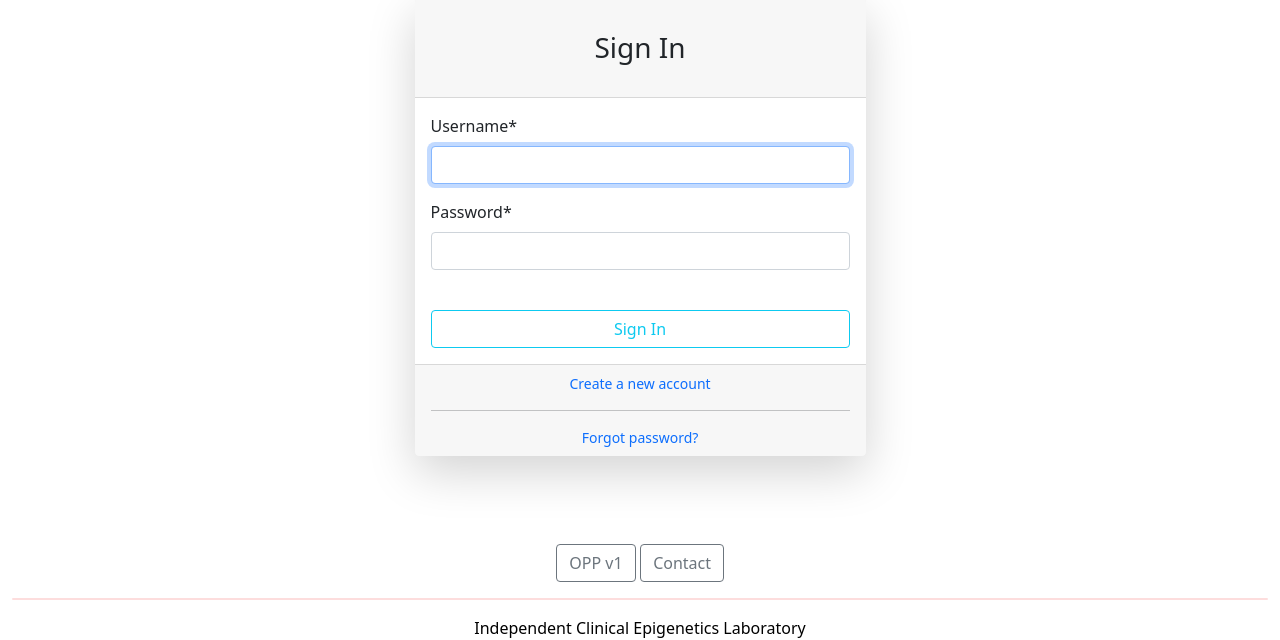
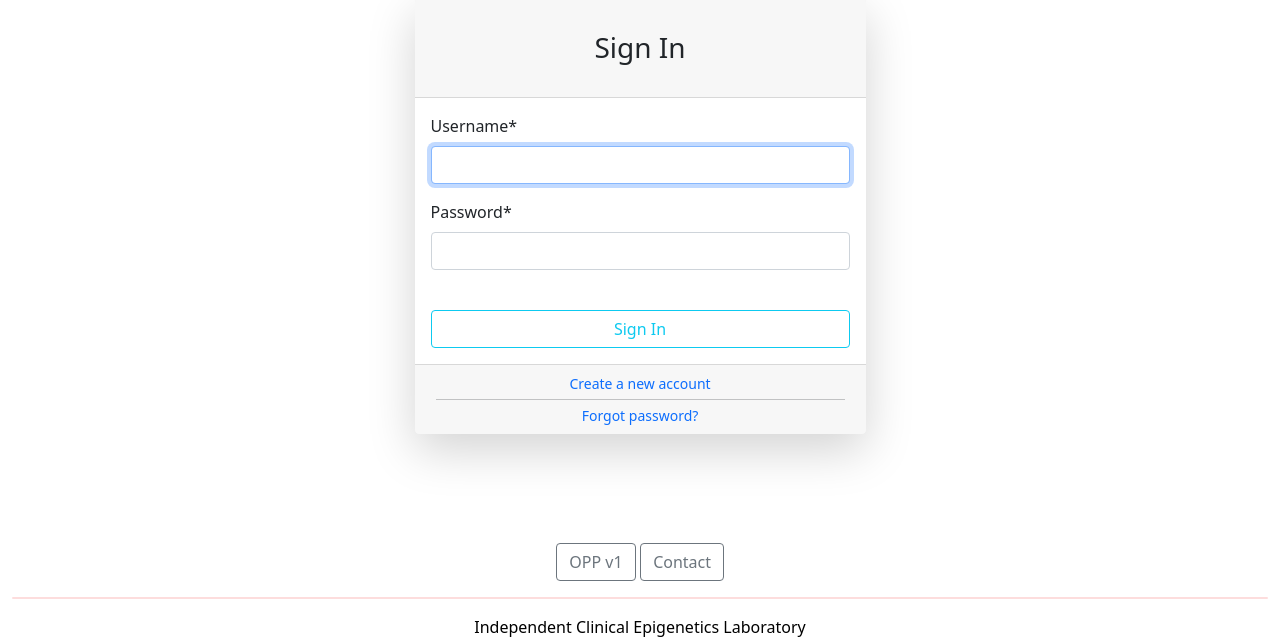
Before and after one commit to ClinicalEpigeneticsLaboratory/ACCS, a Django app: page /login/ in a window 1280 px wide. Shown: the part 89-729 px from the top of the page. Run offline with Django 5.2, Linux system fonts and the light colour scheme; parts of the project's set-up code (start-up, migrations or seed data) failed here and were passed over; some libraries are stand-ins or nearby versions.

Commit message:
Minor layout update

```diff
--- a/accs_app/users/templates/users/login.html
+++ b/accs_app/users/templates/users/login.html
@@ -30,7 +30,7 @@
                     <div class="card-footer text-center">
                         <div class="small">
                             <a href="{% url 'accs-register' %}">Create a new account</a>
-                            <hr>
+                            <hr style="margin: 5px">
                             <a href="{% url 'accs-reset-password' %}">Forgot password?</a>
                         </div>
                     </div>
```
